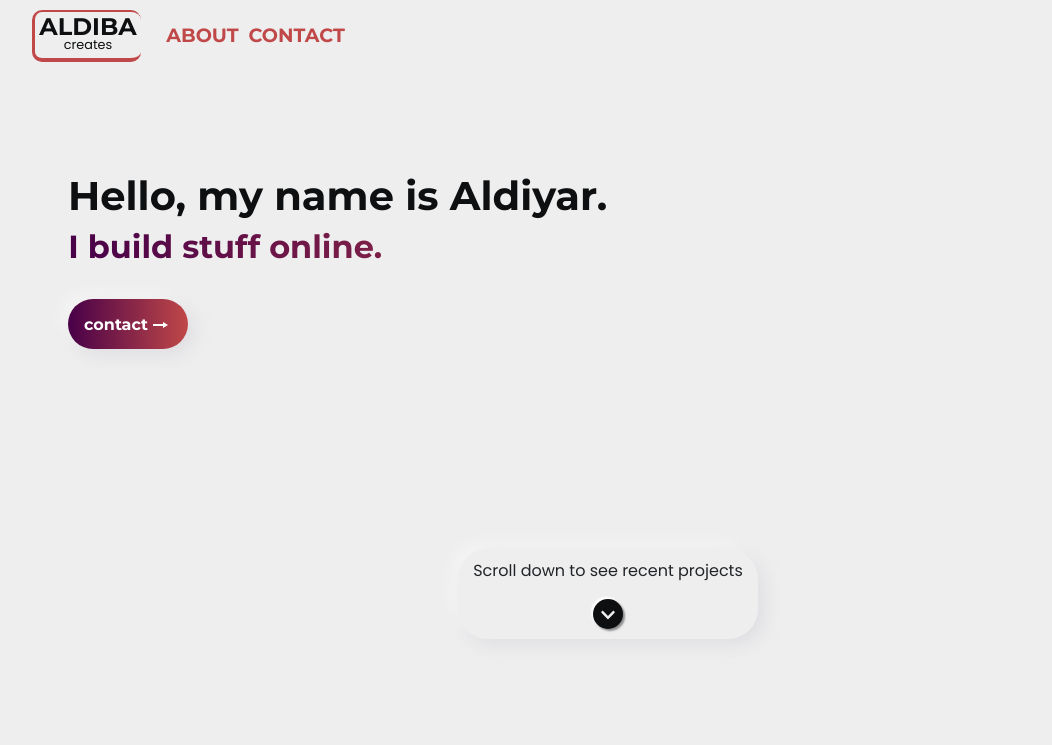
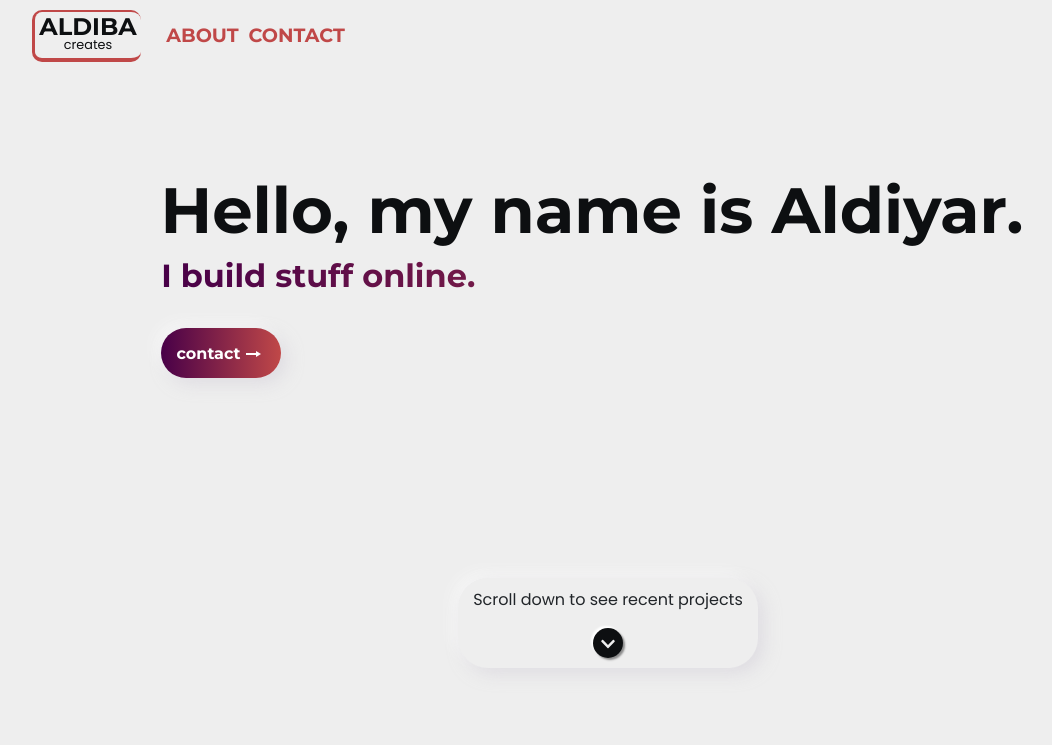
Before and after one commit to aldibatyr/web-portfolio-designer-v, a React (Create React App) app: page / in a window 1280 px wide. Shown: the top 745 px of the page, without its empty margins (32-1084 px from the left). Built offline with nearby package versions, Linux system fonts and the light colour scheme.

Commit message:
finsihed transition animations

```diff
--- a/src/Pages/About.jsx
+++ b/src/Pages/About.jsx
@@ -12,9 +12,9 @@ const About = () => {
   useEffect(() => {
     tl
       .fromTo('.spotlight', 0.5, {scale: 0}, {scale: 1} )
-      .to('.spotlight', 3 ,{ x: 220, ease: 'power4.inOut'}, '-=0.2')
+      .to('.spotlight', 2 ,{ x: 220, ease: 'power4.inOut'}, '-=0.2')
       .to('.spotlight', 0.5, {scale: 0}, '-=0.2')
-      .to('.overlay-animation', 1, {y: '-100vh'})
+      .to('.overlay-animation', 1, {y: '-100vh', ease: 'power4.inOut'})
   }, [])
 
   return (
--- a/src/Pages/Contact.jsx
+++ b/src/Pages/Contact.jsx
@@ -10,9 +10,9 @@ const Contact = () => {
   useEffect(() => {
     tl
       .fromTo('.spotlight', 0.5, {scale: 0}, {scale: 1} )
-      .to('.spotlight', 3 ,{ x: 220, ease: 'power4.inOut'}, '-=0.2')
+      .to('.spotlight', 2 ,{ x: 220, ease: 'power4.inOut'}, '-=0.2')
       .to('.spotlight', 0.5, {scale: 0}, '-=0.2')
-      .to('.overlay-animation', 1, {y: '-100vh'})
+      .to('.overlay-animation', 1, {y: '-100vh', ease: 'power4.inOut'})
   }, [])
 
 
--- a/src/Pages/Index.jsx
+++ b/src/Pages/Index.jsx
@@ -13,9 +13,9 @@ const Index = () => {
   useEffect(() => {
     tl
       .fromTo('.spotlight', 0.5, {scale: 0}, {scale: 1} )
-      .to('.spotlight', 3 ,{ x: 220, ease: 'power4.inOut'}, '-=0.2')
+      .to('.spotlight', 2 ,{ x: 220, ease: 'power4.inOut'}, '-=0.2')
       .to('.spotlight', 0.5, {scale: 0}, '-=0.2')
-      .to('.overlay-animation', 1, {y: '-100vh'})
+      .to('.overlay-animation', 1, {y: '-100vh', ease: 'power4.inOut'})
   }, [])
   return (
     <>
--- a/src/components/Hero.jsx
+++ b/src/components/Hero.jsx
@@ -24,7 +24,7 @@ const Hero = () => {
   return (
     <Container as="section" className="Hero">
       <Row className="Hero-row">
-        <Col className="Hero-hello-col" xs={12} md={8}>
+        <Col className="Hero-hello-col" xs={12} md={{span: 10, offset: 1}}>
           <h1 className='h1-animate'>Hello, my name is Aldiyar.</h1>
           <h2 className="Red-text h2-animate">I build stuff online.</h2>
           <div className="Contact-button-wrapper">
--- a/src/styles/Hero.scss
+++ b/src/styles/Hero.scss
@@ -1,6 +1,6 @@
 @import './globals.scss';
 
-.Text-box-hero {
+.Hero-hello-col {
   h1 {
     font-size: 4rem;
 
```
